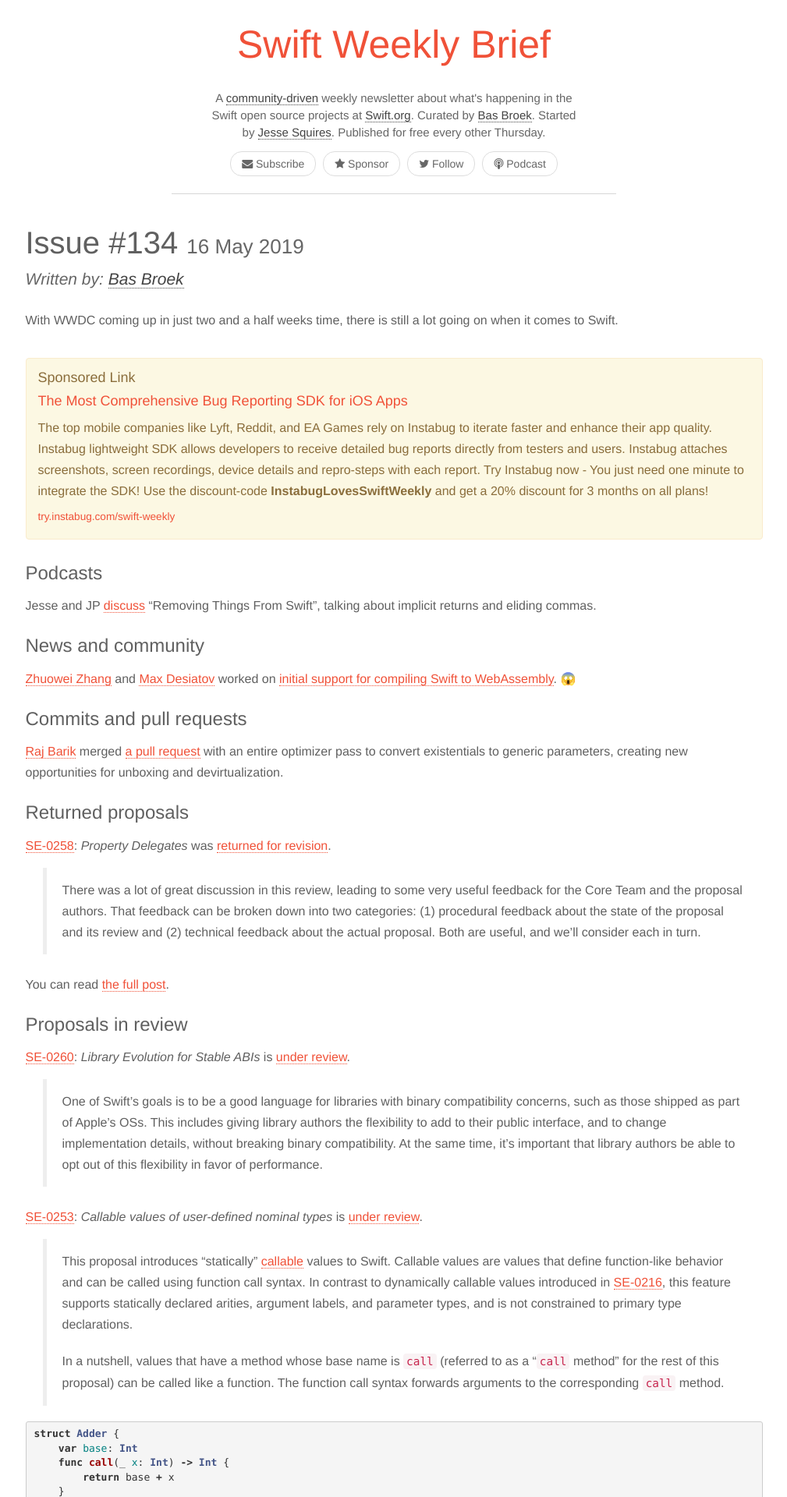
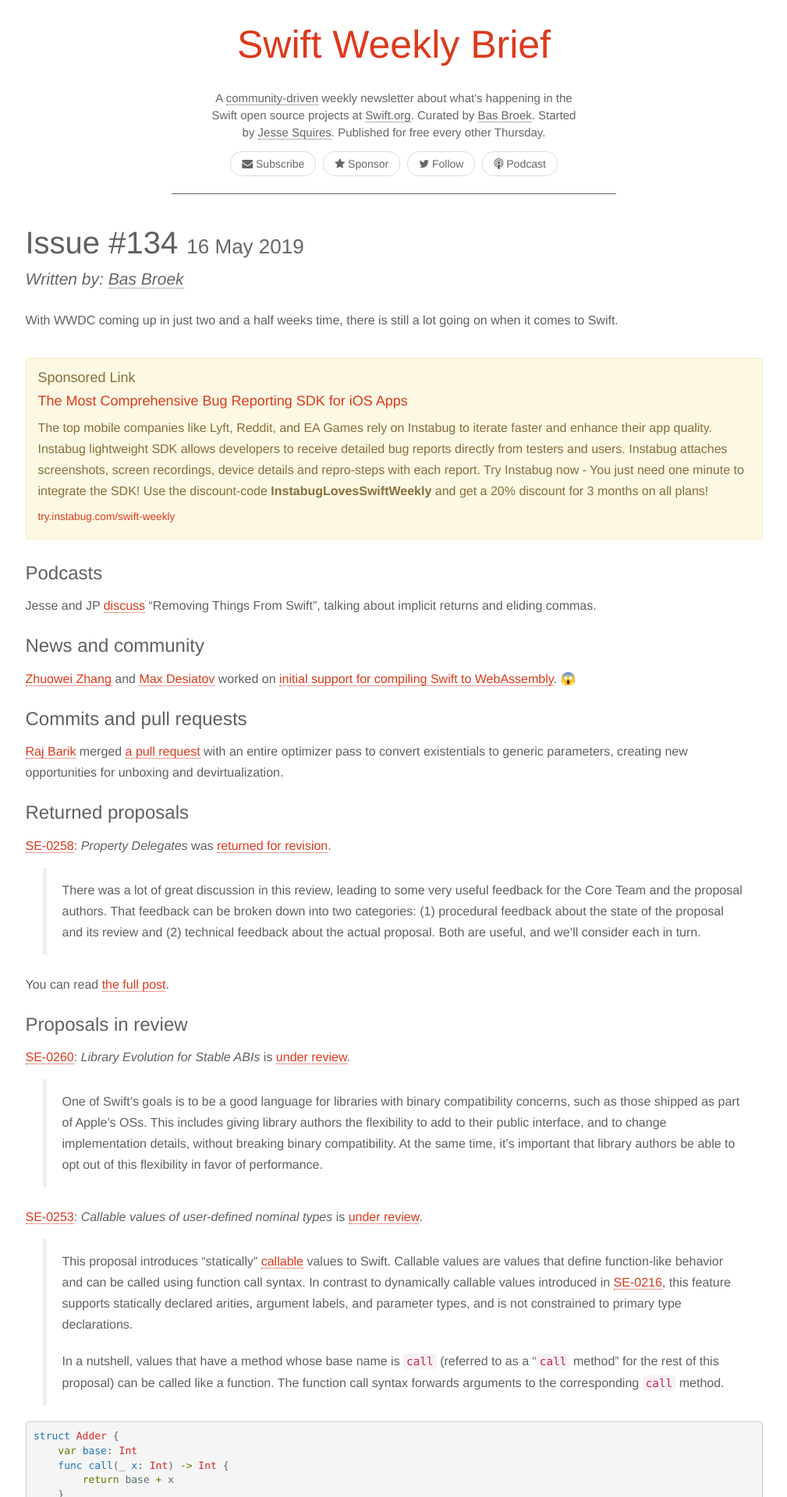
Before and after one commit to SwiftWeekly/swiftweekly.github.io, a Jekyll site: the page built from _posts/2019-05-16-issue-134.md, in a window 1280 px wide. Shown: the top 1920 px of the page at 78% size, without its empty margins (135-1144 px from the left). Built offline with Jekyll 4.4.1, drawn with Linux system fonts in a browser that asks for light colours.

Commit message:
New accessible light & dark syntax highlighting themes (#522)
* new accessible light & dark syntax highlighting themes

* reorganize color palette + define colors with accessible contrasts

* fix highlight background to match site bg color in dark mode

Co-authored-by: Bas Broek <BasThomas@users.noreply.github.com>

```diff
--- a/_includes/footer.html
+++ b/_includes/footer.html
@@ -12,7 +12,7 @@
 
 <footer class="container container-fluid">
 <hr>
-    <p class="text-muted text-center">
+    <p class="text-center">
         <small>
         <strong>Questions? Feedback? Corrections?</strong><br/>
         Open an <a href="{{ open_issue_url }}" target="_blank">issue</a> or
--- a/_includes/social_share.html
+++ b/_includes/social_share.html
@@ -8,7 +8,7 @@
 {% assign edit_url = base_edit_url | append: file_name %}
 
 <div class="row center sharing">
-   <small class="text-muted text-center">
+   <small class="text-center">
       <i class="fa fa-pencil" aria-hidden="true"></i> <a href="{{ edit_url }}" target="_blank"><strong>Edit</strong></a> this issue on GitHub.
    </small>
 
--- a/_includes/sponsor.html
+++ b/_includes/sponsor.html
@@ -13,5 +13,5 @@
     <p><small><a href="{{ page.sponsor.link }}{{ utm_params }}" target="_blank">{{ page.sponsor.displaylink }}</a></small></p>
 </div>
 {% else %}
-<p class="text-muted text-center"><b>Interested in sponsoring Swift Weekly Brief? <a href="{{ site.url }}/sponsorship/">Learn more here</a>.</b></p>
+<p class="text-center"><b>Interested in sponsoring Swift Weekly Brief? <a href="{{ site.url }}/sponsorship/">Learn more here</a>.</b></p>
 {% endif %}
--- a/css/style.css
+++ b/css/style.css
@@ -5,27 +5,23 @@
 
    --background: #ffffff;
    --body-text: #606060;
+   --secondary-text: #666666;
 
-   --special-text: #444444;
-   --attribute-social-visited: #444444;
-   --attribute-subscribe-hover: #444444;
+   --code-fg: #c7254e;
+   --code-bg: #f9f2f4;
 
-   --date: #666666;
-   --tagline: #666666;
-   --attribute-social-hover: #666666;
-   --attribute-subscribe-visited: #666666;
-   --attribute-sharing: #666666;
+   --button-fg: #666666;
+   --button-bg: #fff;
+   --button-bg-hover: #eee;
 
-   --attribute: #f05138;
-   --attribute-visited: #f05138;
-   --attribute-sharing-hover: #f05138;
+   --social-fg: #444444;
+   --social-fg-hover: #666666;
 
-   --attribute-hover: #fbaf40;
-   --hr-border: #d7d7d7;
+   --link-fg: #DC3A1D;
+   --link-fg-visited: #DC3A1D;
+   --link-fg-hover: #fbaf40;
 
-   --code: #c7254e;
-   --code-background: #f9f2f4;
-   --codeblock-background: #f5f5f5;
+   --hr-border: #666;
 
    --post-title-font-weight: lighter;
 }
@@ -33,19 +29,26 @@
 /* DARK MODE */
 @media (prefers-color-scheme: dark) {
    :root {
+
       --background: #1c1c1c;
       --body-text: #b2b2b2;
+      --secondary-text: #878787;
 
-      --special-text: #7c7c7c;
+      --code-fg: #000000;
+      --code-bg: #959595;
 
-      --tagline: #b2b2b2;
+      --button-fg: #878787;
+      --button-bg: #1c1c1c;
+      --button-bg-hover: #2f2f2f;
 
-      --attribute: #f7492e;
-      --attribute-hover: #f7ad2e;
+      --social-fg: #979797;
+      --social-fg-hover: #878787;
 
-      --code: #000000;
-      --code-background: #959595;
-      --codeblock-background: #939393;
+      --link-fg: #f7492e;
+      --link-fg-visited: #f7492e;
+      --link-fg-hover: #f7ad2e;
+
+      --hr-border: #999;
 
       --post-title-font-weight: 300; /* 400 is normal */
    }
@@ -78,26 +81,22 @@
 }
 
 code {
-   color: var(--code);
-   background-color: var(--code-background);
-}
-
-pre {
-	background-color: var(--codeblock-background) !important;
+   color: var(--code-fg);
+   background-color: var(--code-bg);
 }
 
 /* LINKS */
 
 a {
-   color: var(--attribute);
+   color: var(--link-fg);
 }
 
 a:link {
-   border-bottom: 1px dotted var(--attribute);
+   border-bottom: 1px dotted var(--link-fg);
 }
 
 a:visited {
-   color: var(--attribute-visited);
+   color: var(--link-fg-visited);
    border-width: 0px;
    text-decoration: none;
 }
@@ -105,8 +104,8 @@
 a:hover,
 .tagline a:hover,
 .lead a:hover {
-   color: var(--attribute-hover);
-   border-color: var(--attribute-hover);
+   color: var(--link-fg-hover);
+   border-color: var(--link-fg-hover);
    text-decoration: none;
 }
 
@@ -139,12 +138,12 @@
 .tagline a,
 .lead a,
 .author-name a {
-   color: var(--special-text);
-   border-bottom: 1px dotted var(--special-text);
+   color: var(--secondary-text);
+   border-bottom: 1px dotted var(--secondary-text);
 }
 
 .tagline, .lead {
-   color: var(--tagline);
+   color: var(--secondary-text);
 }
 
 /* SPONSOR */
@@ -178,7 +177,7 @@
 
 .post-date {
    font-weight: normal;
-   color: var(--date);
+   color: var(--secondary-text);
    display: inline-block;
 }
 
@@ -192,11 +191,13 @@
 .sharing a,
 .sharing a:visited,
 .sharing a:link {
-   color: var(--attribute-sharing);
+   background-color: var(--button-bg);
+   color: var(--button-fg);
 }
 
 .sharing ul li a:hover {
-   color: var(--attribute-sharing-hover);
+   background-color: var(--button-bg-hover);
+   color: var(--button-fg);
    text-decoration: none;
 }
 
@@ -208,13 +209,15 @@
 
 /* SUBSCRIBE */
 
-.subscribe a,
-.subscribe a:visited {
-   color: var(--attribute-subscribe-visited);
+.subscribe ul li>a,
+.subscribe ul li>a:visited {
+   background-color: var(--button-bg);
+   color: var(--button-fg);
 }
 
 .subscribe ul li a:hover {
-   color: var(--attribute-subscribe-hover);
+   background-color: var(--button-bg-hover);
+   color: var(--button-fg);
    text-decoration: none;
 }
 
@@ -250,7 +253,7 @@
 
 footer a, footer a:visited,
 .social a, .social a:visited {
-  color: var(--attribute-social-visited);
+  color: var(--social-fg);
 }
 
 .social ul li a {
@@ -258,7 +261,7 @@
 }
 
 .social ul li a:hover {
-   color: var(--attribute-social-hover);
+   color: var(--social-fg-hover);
    text-decoration: none;
 }
 
--- a/css/syntax.css
+++ b/css/syntax.css
@@ -1,83 +1,153 @@
 /*
- * GitHub style for Pygments syntax highlighter, for use with Jekyll
- * Courtesy of GitHub.com
+ Themes by https://github.com/mpchadwick/pygments-high-contrast-stylesheets
+ under The Unlicense license, but still worth attributting.
  */
 
-:root {
-   color-scheme: light dark;
+/* Light Mode: Solarized Light (with the site's light bg) */
+.highlight { background-color: #fff; color: #586e75; }
+.highlight .c { color: #627272; }
+.highlight .err { color: #586e75; }
+.highlight .g { color: #586e75; }
+.highlight .k { color: #677600; }
+.highlight .l { color: #586e75; }
+.highlight .n { color: #586e75; }
+.highlight .o { color: #677600; }
+.highlight .x { color: #c14715; }
+.highlight .p { color: #586e75; }
+.highlight .cm { color: #627272; }
+.highlight .cp { color: #677600; }
+.highlight .c1 { color: #627272; }
+.highlight .cs { color: #677600; }
+.highlight .gd { color: #217d74; }
+.highlight .ge { color: #586e75; font-style: italic; }
+.highlight .gr { color: #d72825; }
+.highlight .gh { color: #c14715; }
+.highlight .gi { color: #677600; }
+.highlight .go { color: #586e75; }
+.highlight .gp { color: #586e75; }
+.highlight .gs { color: #586e75; font-weight: bold; }
+.highlight .gu { color: #c14715; }
+.highlight .gt { color: #586e75; }
+.highlight .kc { color: #c14715; }
+.highlight .kd { color: #1f76b6; }
+.highlight .kn { color: #677600; }
+.highlight .kp { color: #677600; }
+.highlight .kr { color: #1f76b6; }
+.highlight .kt { color: #d72825; }
+.highlight .ld { color: #586e75; }
+.highlight .m { color: #217d74; }
+.highlight .s { color: #217d74; }
+.highlight .na { color: #586e75; }
+.highlight .nb { color: #8d6900; }
+.highlight .nc { color: #1f76b6; }
+.highlight .no { color: #c14715; }
+.highlight .nd { color: #1f76b6; }
+.highlight .ni { color: #c14715; }
+.highlight .ne { color: #c14715; }
+.highlight .nf { color: #1f76b6; }
+.highlight .nl { color: #586e75; }
+.highlight .nn { color: #586e75; }
+.highlight .nx { color: #586e75; }
+.highlight .py { color: #586e75; }
+.highlight .nt { color: #1f76b6; }
+.highlight .nv { color: #1f76b6; }
+.highlight .ow { color: #677600; }
+.highlight .w { color: #586e75; }
+.highlight .mf { color: #217d74; }
+.highlight .mh { color: #217d74; }
+.highlight .mi { color: #217d74; }
+.highlight .mo { color: #217d74; }
+.highlight .sb { color: #627272; }
+.highlight .sc { color: #217d74; }
+.highlight .sd { color: #586e75; }
+.highlight .s2 { color: #217d74; }
+.highlight .se { color: #c14715; }
+.highlight .sh { color: #586e75; }
+.highlight .si { color: #217d74; }
+.highlight .sx { color: #217d74; }
+.highlight .sr { color: #d72825; }
+.highlight .s1 { color: #217d74; }
+.highlight .ss { color: #217d74; }
+.highlight .bp { color: #1f76b6; }
+.highlight .vc { color: #1f76b6; }
+.highlight .vg { color: #1f76b6; }
+.highlight .vi { color: #1f76b6; }
+.highlight .il { color: #217d74; }
 
-   --comment: #999988;
+/* Dark Mode: Monokai Dark (with the site's dark bg) */
+@media (prefers-color-scheme: dark) {
+
+   	.highlight .hll { background-color: #1c1c1c; }
+	.highlight { background: #1c1c1c; color: #f8f8f2; }
+	.highlight .c { color: #949076; }
+	.highlight .err { background-color: #1e0010; color: #eb0083; }
+	.highlight .k { color: #66d9ef; }
+	.highlight .l { color: #ae81ff; }
+	.highlight .n { color: #f8f8f2; }
+	.highlight .o { color: #f94e8a; }
+	.highlight .p { color: #f8f8f2; }
+	.highlight .ch { color: #949076; }
+	.highlight .cm { color: #949076; }
+	.highlight .cp { color: #949076; }
+	.highlight .cpf { color: #949076; }
+	.highlight .c1 { color: #949076; }
+	.highlight .cs { color: #949076; }
+	.highlight .gd { color: #f94e8a; }
+	.highlight .ge { font-style: italic; }
+	.highlight .gi { color: #a6e22e; }
+	.highlight .gs { font-weight: bold; }
+	.highlight .gu { color: #949076; }
+	.highlight .kc { color: #66d9ef; }
+	.highlight .kd { color: #66d9ef; }
+	.highlight .kn { color: #f94e8a; }
+	.highlight .kp { color: #66d9ef; }
+	.highlight .kr { color: #66d9ef; }
+	.highlight .kt { color: #66d9ef; }
+	.highlight .ld { color: #e6db74; }
+	.highlight .m { color: #ae81ff; }
+	.highlight .s { color: #e6db74; }
+	.highlight .na { color: #a6e22e; }
+	.highlight .nb { color: #f8f8f2; }
+	.highlight .nc { color: #a6e22e; }
+	.highlight .no { color: #66d9ef; }
+	.highlight .nd { color: #a6e22e; }
+	.highlight .ni { color: #f8f8f2; }
+	.highlight .ne { color: #a6e22e; }
+	.highlight .nf { color: #a6e22e; }
+	.highlight .nl { color: #f8f8f2; }
+	.highlight .nn { color: #f8f8f2; }
+	.highlight .nx { color: #a6e22e; }
+	.highlight .py { color: #f8f8f2; }
+	.highlight .nt { color: #f94e8a; }
+	.highlight .nv { color: #f8f8f2; }
+	.highlight .ow { color: #f94e8a; }
+	.highlight .w { color: #f8f8f2; }
+	.highlight .mb { color: #ae81ff; }
+	.highlight .mf { color: #ae81ff; }
+	.highlight .mh { color: #ae81ff; }
+	.highlight .mi { color: #ae81ff; }
+	.highlight .mo { color: #ae81ff; }
+	.highlight .sa { color: #e6db74; }
+	.highlight .sb { color: #e6db74; }
+	.highlight .sc { color: #e6db74; }
+	.highlight .dl { color: #e6db74; }
+	.highlight .sd { color: #e6db74; }
+	.highlight .s2 { color: #e6db74; }
+	.highlight .se { color: #ae81ff; }
+	.highlight .sh { color: #e6db74; }
+	.highlight .si { color: #e6db74; }
+	.highlight .sx { color: #e6db74; }
+	.highlight .sr { color: #e6db74; }
+	.highlight .s1 { color: #e6db74; }
+	.highlight .ss { color: #e6db74; }
+	.highlight .bp { color: #f8f8f2; }
+	.highlight .fm { color: #a6e22e; }
+	.highlight .vc { color: #f8f8f2; }
+	.highlight .vg { color: #f8f8f2; }
+	.highlight .vi { color: #f8f8f2; }
+	.highlight .vm { color: #f8f8f2; }
+	.highlight .il { color: #ae81ff; }
 }
-
-@media (prefers-color-scheme: dark) {
-   :root {
-      --comment: #ffffff;
-   }
-}
-
-.highlight pre, pre, .highlight .hll { background-color: #f8f8f8; border: 1px solid #ccc; padding: 6px 10px; border-radius: 3px; }
-.highlight .c { color: #999988; font-style: italic; }
-.highlight .err { color: #a61717; background-color: #e3d2d2; }
-.highlight .k { font-weight: bold; }
-.highlight .o { font-weight: bold; }
-.highlight .cm { color: #999988; font-style: italic; }
-.highlight .cp { color: #999999; font-weight: bold; }
-.highlight .c1 { color: var(--comment); font-style: italic; }
-.highlight .cs { color: #999999; font-weight: bold; font-style: italic; }
-.highlight .gd { color: #000000; background-color: #ffdddd; }
-.highlight .gd .x { color: #000000; background-color: #ffaaaa; }
-.highlight .ge { font-style: italic; }
-.highlight .gr { color: #aa0000; }
-.highlight .gh { color: #999999; }
-.highlight .gi { color: #000000; background-color: #ddffdd; }
-.highlight .gi .x { color: #000000; background-color: #aaffaa; }
-.highlight .go { color: #888888; }
-.highlight .gp { color: #555555; }
-.highlight .gs { font-weight: bold; }
-.highlight .gu { color: #800080; font-weight: bold; }
-.highlight .gt { color: #aa0000; }
-.highlight .kc { font-weight: bold; }
-.highlight .kd { font-weight: bold; }
-.highlight .kn { font-weight: bold; }
-.highlight .kp { font-weight: bold; }
-.highlight .kr { font-weight: bold; }
-.highlight .kt { color: #445588; font-weight: bold; }
-.highlight .m { color: #009999; }
-.highlight .s { color: #dd1144; }
-.highlight .n { color: #333333; }
-.highlight .na { color: teal; }
-.highlight .nb { color: #0086b3; }
-.highlight .nc { color: #445588; font-weight: bold; }
-.highlight .no { color: teal; }
-.highlight .ni { color: purple; }
-.highlight .ne { color: #990000; font-weight: bold; }
-.highlight .nf { color: #990000; font-weight: bold; }
-.highlight .nn { color: #555555; }
-.highlight .nt { color: navy; }
-.highlight .nv { color: teal; }
-.highlight .ow { font-weight: bold; }
-.highlight .w { color: #bbbbbb; }
-.highlight .mf { color: #009999; }
-.highlight .mh { color: #009999; }
-.highlight .mi { color: #009999; }
-.highlight .mo { color: #009999; }
-.highlight .sb { color: #dd1144; }
-.highlight .sc { color: #dd1144; }
-.highlight .sd { color: #dd1144; }
-.highlight .s2 { color: #dd1144; }
-.highlight .se { color: #dd1144; }
-.highlight .sh { color: #dd1144; }
-.highlight .si { color: #dd1144; }
-.highlight .sx { color: #dd1144; }
-.highlight .sr { color: #009926; }
-.highlight .s1 { color: #dd1144; }
-.highlight .ss { color: #990073; }
-.highlight .bp { color: #999999; }
-.highlight .vc { color: teal; }
-.highlight .vg { color: teal; }
-.highlight .vi { color: teal; }
-.highlight .il { color: #009999; }
-.highlight .gc { color: #999; background-color: #EAF2F5; }
 
 /* Custom */
 
```
